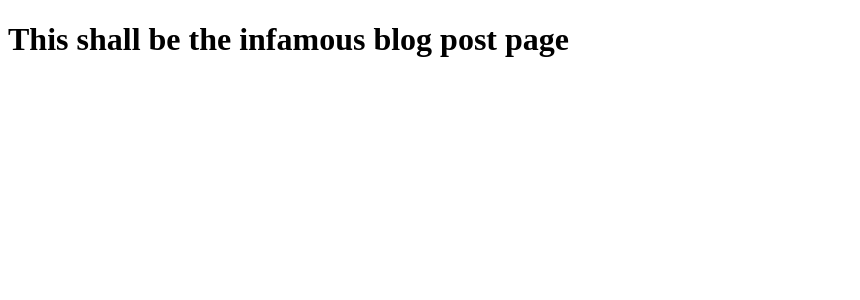
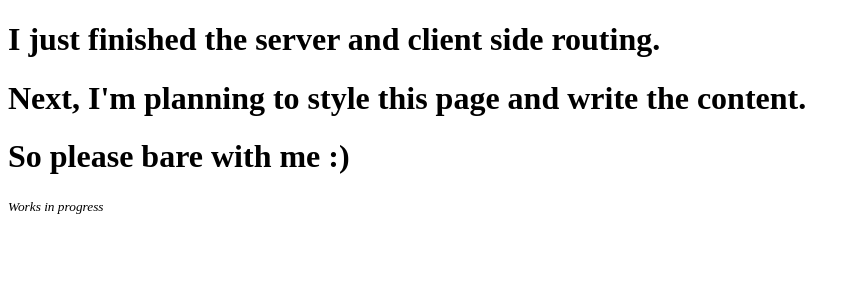
Before and after one commit to TudorTacal/genesis, a React app: page /posts/why-is-my-website-a-server-side-rendered-application in a window 1280 px wide. Shown: the top 300 px of the page, without its empty margins (0-860 px from the left). Built offline with nearby package versions, Linux system fonts and the light colour scheme; the HTML template or start-up script is replaced by a standard one.

Commit message:
Add a minimum of content to the first post

```diff
--- a/src/client/blog-post/blog-post.js
+++ b/src/client/blog-post/blog-post.js
@@ -2,7 +2,12 @@ import React from 'react';
 
 const BlogPost = () => {
   return(
-    <h1>This shall be the infamous blog post page</h1>
+    <React.Fragment>
+      <h1>I just finished the server and client side routing.</h1>
+      <h1>Next, I'm planning to style this page and write the content.</h1>
+      <h1>So please bare with me :)</h1>
+      <small><i>Works in progress</i></small>
+    </React.Fragment>
   )
 };
 
```
